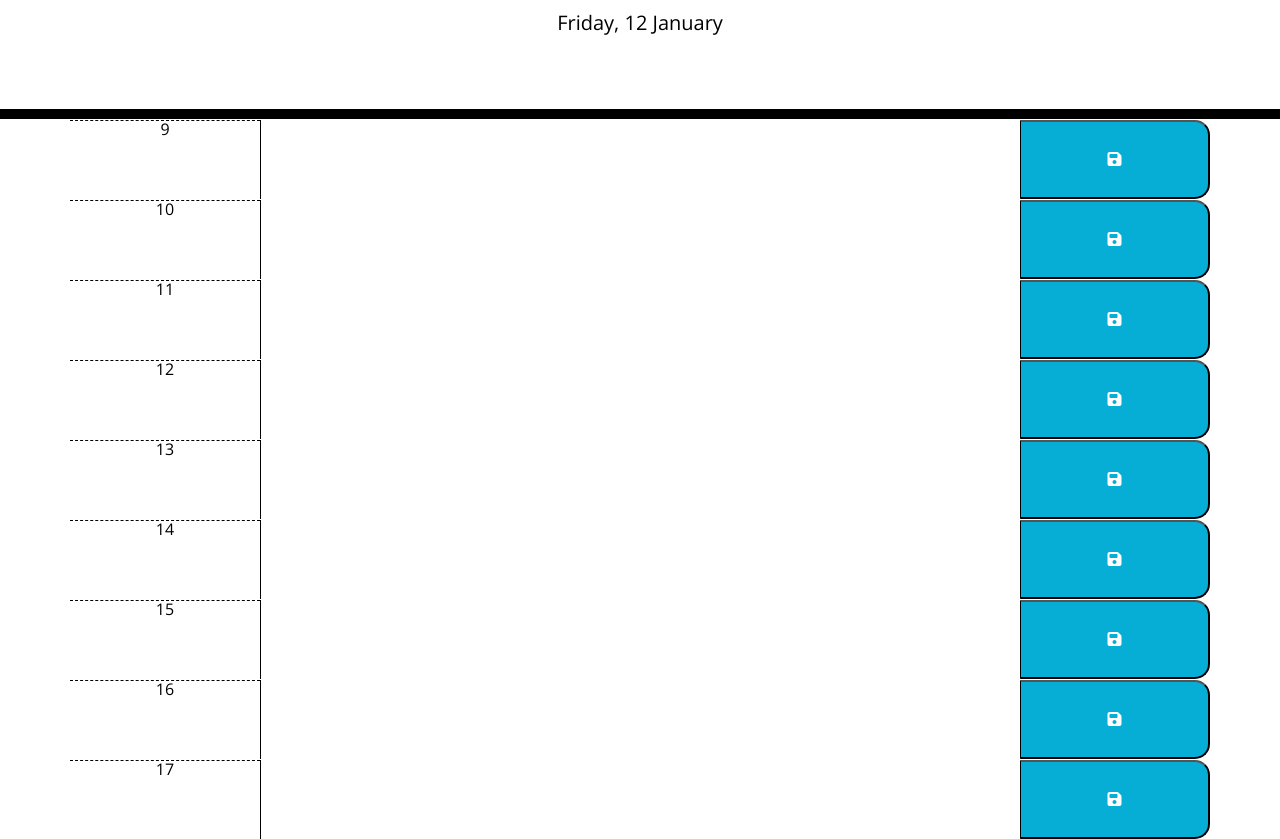
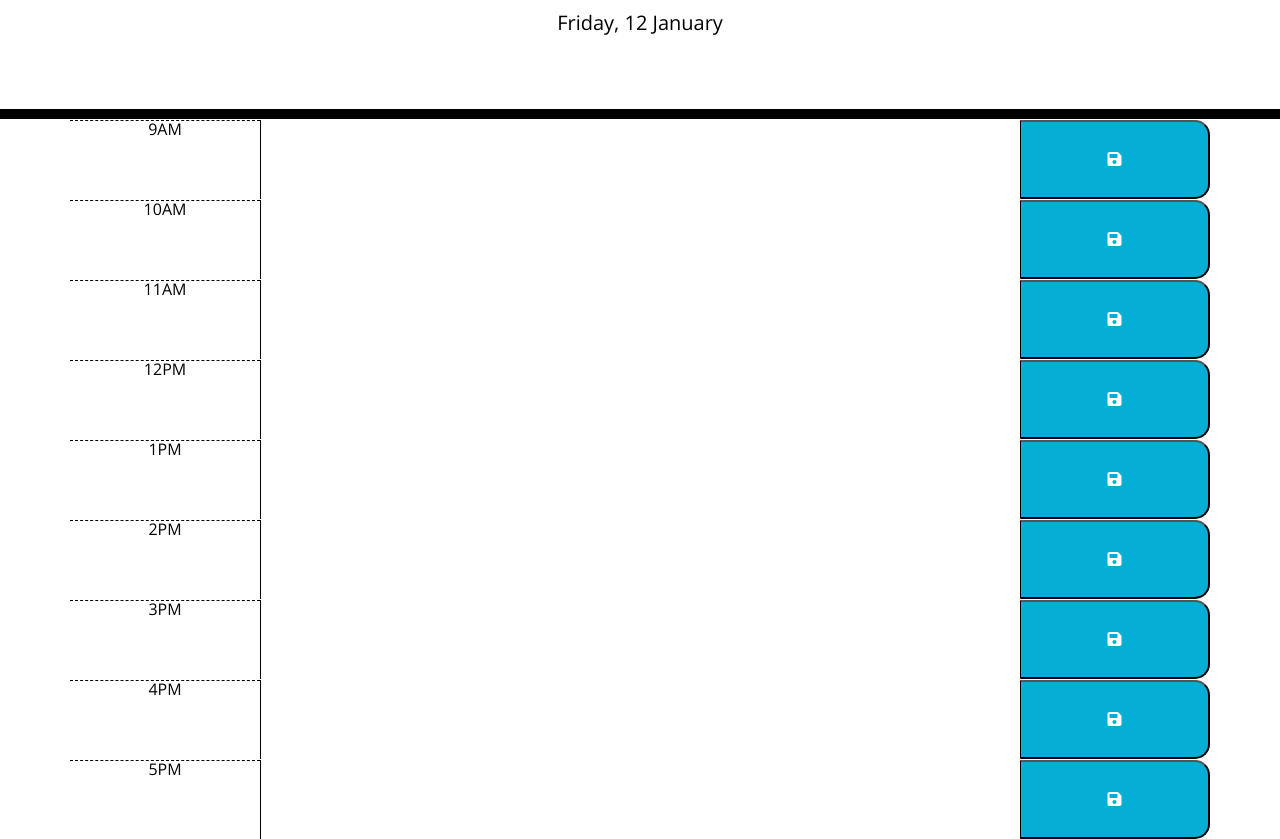
Before and after one commit to giadasponzilli/work-day-scheduler-giadasponzilli, a plain HTML site: page index.html in a window 1280 px wide. Shown: the part 168-1007 px from the top of the page. Drawn offline with nearby package versions, Linux system fonts and the light colour scheme.

Commit message:
added timeblocks in html instead of js

```diff
--- a/assets/js/script.js
+++ b/assets/js/script.js
@@ -28,32 +28,6 @@ const currentDay = $(`#currentDay`)
 const todayDate= dayjs().format(`dddd, D MMMM`)
 
 currentDay.append(todayDate)
-
-
-// Create time blocks with hours in dayjs
-
-function createTimeblocks() {
-
-    const container = $(`.container`)
-
-    for (let i = 9; i <= 17; i++) {
-        const timeBlockHour = dayjs().hour(i).format(`H`)
-        const timeBlock = $(`<div class= "time-block row" data-i= "${i}">
-            <div class = "col-2 hour">${timeBlockHour}</div>
-            <textarea class = "col-8 description"></textarea>
-            <button class = "col-2 saveBtn"><i class="fa-solid fa-floppy-disk"></i></i></button>
-        </div>`)
-
-
-        container.append(timeBlock)
-    }
-
-
-}
-
-createTimeblocks()
-
-
 
 
 // // Allow a user to enter an event when they click a time block
--- a/index.html
+++ b/index.html
@@ -6,7 +6,7 @@
   <meta name="viewport" content="width=device-width, initial-scale=1.0" />
   <meta http-equiv="X-UA-Compatible" content="ie=edge" />
   <link href="https://cdn.jsdelivr.net/npm/bootstrap@5.3.0-alpha3/dist/css/bootstrap.min.css" rel="stylesheet"
-  integrity="sha384-KK94CHFLLe+nY2dmCWGMq91rCGa5gtU4mk92HdvYe+M/SXH301p5ILy+dN9+nJOZ" crossorigin="anonymous" />
+    integrity="sha384-KK94CHFLLe+nY2dmCWGMq91rCGa5gtU4mk92HdvYe+M/SXH301p5ILy+dN9+nJOZ" crossorigin="anonymous" />
   <script src="https://kit.fontawesome.com/038a47ffd9.js" crossorigin="anonymous"></script>
   <link href="https://fonts.googleapis.com/css?family=Open+Sans&display=swap" rel="stylesheet" />
   <link rel="stylesheet" href="./assets/css/style.css" />
@@ -19,8 +19,64 @@
     <p class="lead">A simple calendar app for scheduling your work day</p>
     <p id="currentDay" class="lead"></p>
   </header>
+
   <div class="container">
     <!-- Timeblocks go here -->
+
+    <div class="time-block row" id="9">
+      <div class="col-2 hour">9AM</div>
+      <textarea class="col-8 description"></textarea>
+      <button class="col-2 saveBtn"><i class="fa-solid fa-floppy-disk"></i></i></button>
+    </div>
+
+    <div class="time-block row" id="10">
+      <div class="col-2 hour">10AM</div>
+      <textarea class="col-8 description"></textarea>
+      <button class="col-2 saveBtn"><i class="fa-solid fa-floppy-disk"></i></i></button>
+    </div>
+
+    <div class="time-block row" id="11">
+      <div class="col-2 hour">11AM</div>
+      <textarea class="col-8 description"></textarea>
+      <button class="col-2 saveBtn"><i class="fa-solid fa-floppy-disk"></i></i></button>
+    </div>
+
+    <div class="time-block row" id="12">
+      <div class="col-2 hour">12PM</div>
+      <textarea class="col-8 description"></textarea>
+      <button class="col-2 saveBtn"><i class="fa-solid fa-floppy-disk"></i></i></button>
+    </div>
+
+    <div class="time-block row" id="13">
+      <div class="col-2 hour">1PM</div>
+      <textarea class="col-8 description"></textarea>
+      <button class="col-2 saveBtn"><i class="fa-solid fa-floppy-disk"></i></i></button>
+    </div>
+
+    <div class="time-block row" id="14">
+      <div class="col-2 hour">2PM</div>
+      <textarea class="col-8 description"></textarea>
+      <button class="col-2 saveBtn"><i class="fa-solid fa-floppy-disk"></i></i></button>
+    </div>
+
+    <div class="time-block row" id="15">
+      <div class="col-2 hour">3PM</div>
+      <textarea class="col-8 description"></textarea>
+      <button class="col-2 saveBtn"><i class="fa-solid fa-floppy-disk"></i></i></button>
+    </div>
+
+    <div class="time-block row" id="16">
+      <div class="col-2 hour">4PM</div>
+      <textarea class="col-8 description"></textarea>
+      <button class="col-2 saveBtn"><i class="fa-solid fa-floppy-disk"></i></i></button>
+    </div>
+
+    <div class="time-block row" id="17">
+      <div class="col-2 hour">5PM</div>
+      <textarea class="col-8 description"></textarea>
+      <button class="col-2 saveBtn"><i class="fa-solid fa-floppy-disk"></i></i></button>
+    </div>
+
   </div>
 
   <script src="https://cdnjs.cloudflare.com/ajax/libs/jquery/3.2.1/jquery.min.js"></script>
```
